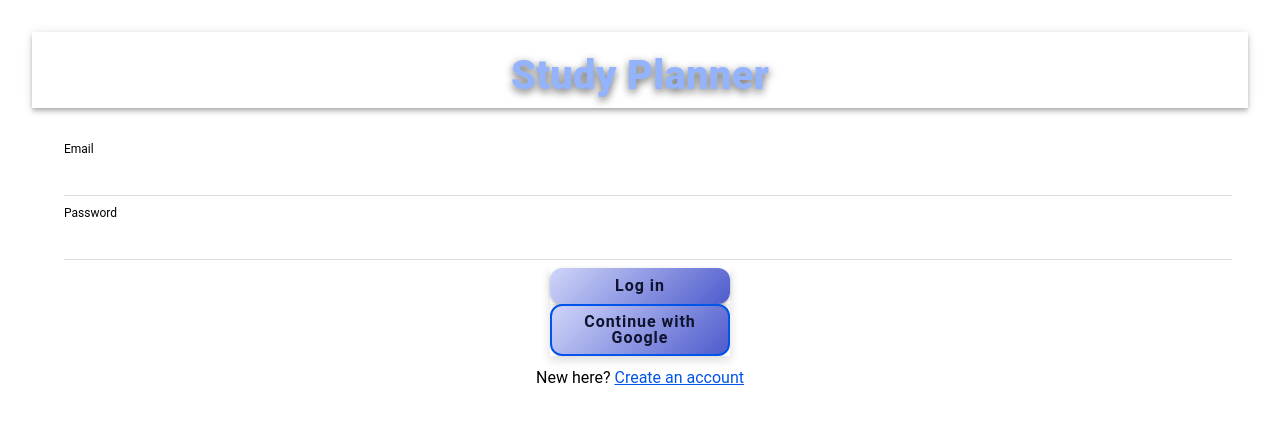
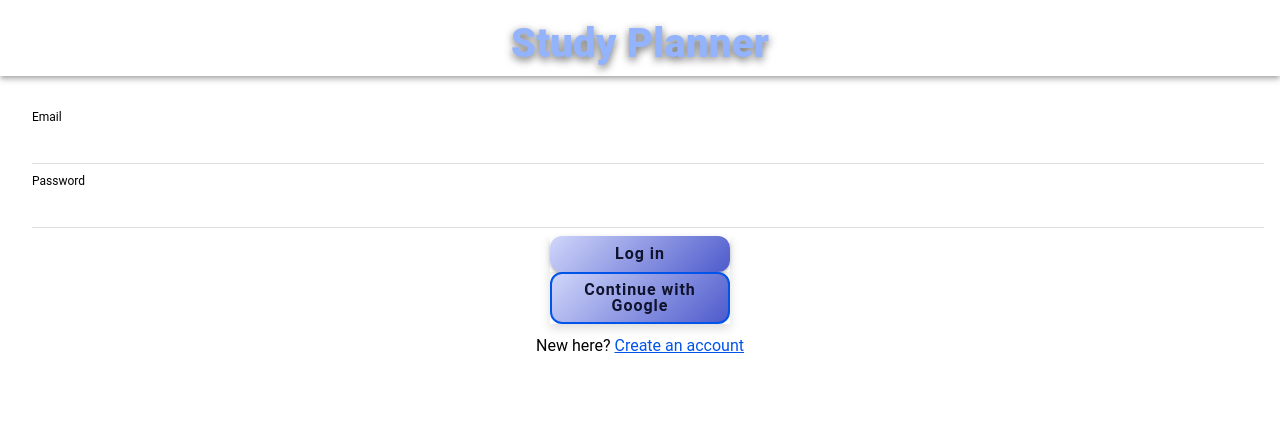
Before and after one commit to GoldenAkaza/MobileLabwork4-Team1, a React (Vite) app: page /login in a window 1280 px wide. Shown: the top 424 px of the page. Built offline with nearby package versions, Linux system fonts and the light colour scheme; no server answers.

Commit message:
Korjattu pari asiaa
Muutettu:
- kun tulee sivulle käyttäjä menee welcome sivulle ja siitä login sivulle [x]
- home sivulla on oma css [x]
- Korjattu kaikkialta sovelluksen ympäröimät mustat palkit

```diff
--- a/src/App.tsx
+++ b/src/App.tsx
@@ -46,7 +46,7 @@
         <PrivateRoute path="/home" exact component={Home} />
         <PrivateRoute path="/task" exact component={AddEditTask} />
         <Route exact path="/">
-          <Redirect to="/home" />
+          <Redirect to="/welcome" />
         </Route>
       </IonRouterOutlet>
     </IonReactRouter>
--- a/src/pages/Home.css
+++ b/src/pages/Home.css
@@ -0,0 +1,55 @@
+.home-container {
+  --background: linear-gradient(135deg, #8fbbfd, #333fac);
+  display: flex;
+  justify-content: center;
+  align-items: center;
+  text-align: center;
+  color: rgb(255, 255, 255);
+}
+
+.home-content {
+  margin: 0 auto;
+  text-align: center;
+}
+
+.home-content h1 {
+  font-weight: 800;
+  color: #93b3fd;
+  margin-bottom: 0.5rem;
+  font-size: 40px;
+  text-shadow: 0 3px 8px rgba(0, 0, 0, 0.6);
+}
+
+.home-content h3 {
+  color: #482468;
+  margin-bottom: 1rem;
+  font-weight: 400;
+}
+
+.home-content p {
+  font-size: 1rem;
+  line-height: 1.6;
+  color: rgba(197, 214, 255, 0.9);
+  margin: 0 auto 2rem;
+  max-width: 320px;
+}
+
+.start-button {
+  --background: linear-gradient(135deg, #d0d6fa, #4e5bcc);
+  --color: #10132e;
+  --border-radius: 12px;
+  font-weight: 600;
+  font-size: 1rem;
+  text-transform: none;
+  transition: all 0.3s ease;
+  box-shadow: 0 4px 10px rgba(0, 0, 0, 0.15);
+  width: 180px;
+  margin: 0 auto;
+}
+
+.start-button:hover {
+  --background:linear-gradient(135deg, #5e6ce6, #482468);
+  --color: #fcfcfd;
+  transform: translateY(-2px);
+  box-shadow: 0 6px 14px rgba(85, 99, 222, 0.4);
+}
--- a/src/pages/Home.tsx
+++ b/src/pages/Home.tsx
@@ -23,7 +23,7 @@
 import { signOut } from "firebase/auth";
 import { useHistory } from "react-router-dom";
 import { getMotivationalQuote } from "../services/quotes";
-import "./Welcome.css"
+import "./Home.css"
 
 
 const taskConverter: FirestoreDataConverter<Task> = {
@@ -137,11 +137,10 @@
   if (loading) return <IonLoading isOpen message="Loading..." />;
 
   return (
-    <IonPage className="welcome-container">
+    <IonPage className="home-container">
       <IonHeader>
         <IonToolbar>
-          <IonButtons slot="start"><IonMenuButton /></IonButtons>
-          <IonTitle><div className="welcome-content"><h1>My Study Planner</h1></div></IonTitle>
+          <IonTitle><div className="home-content"><h1>My Study Planner</h1></div></IonTitle>
           <IonButtons slot="end">
             <IonButton className="start-button" onClick={() => signOut(auth)}>
               <IonIcon icon={logOutOutline} slot="icon-only" />
--- a/src/pages/Welcome.css
+++ b/src/pages/Welcome.css
@@ -5,7 +5,6 @@
   align-items: center;
   text-align: center;
   color: rgb(255, 255, 255);
-  padding: 2rem;
 }
 
 .welcome-content {
```
